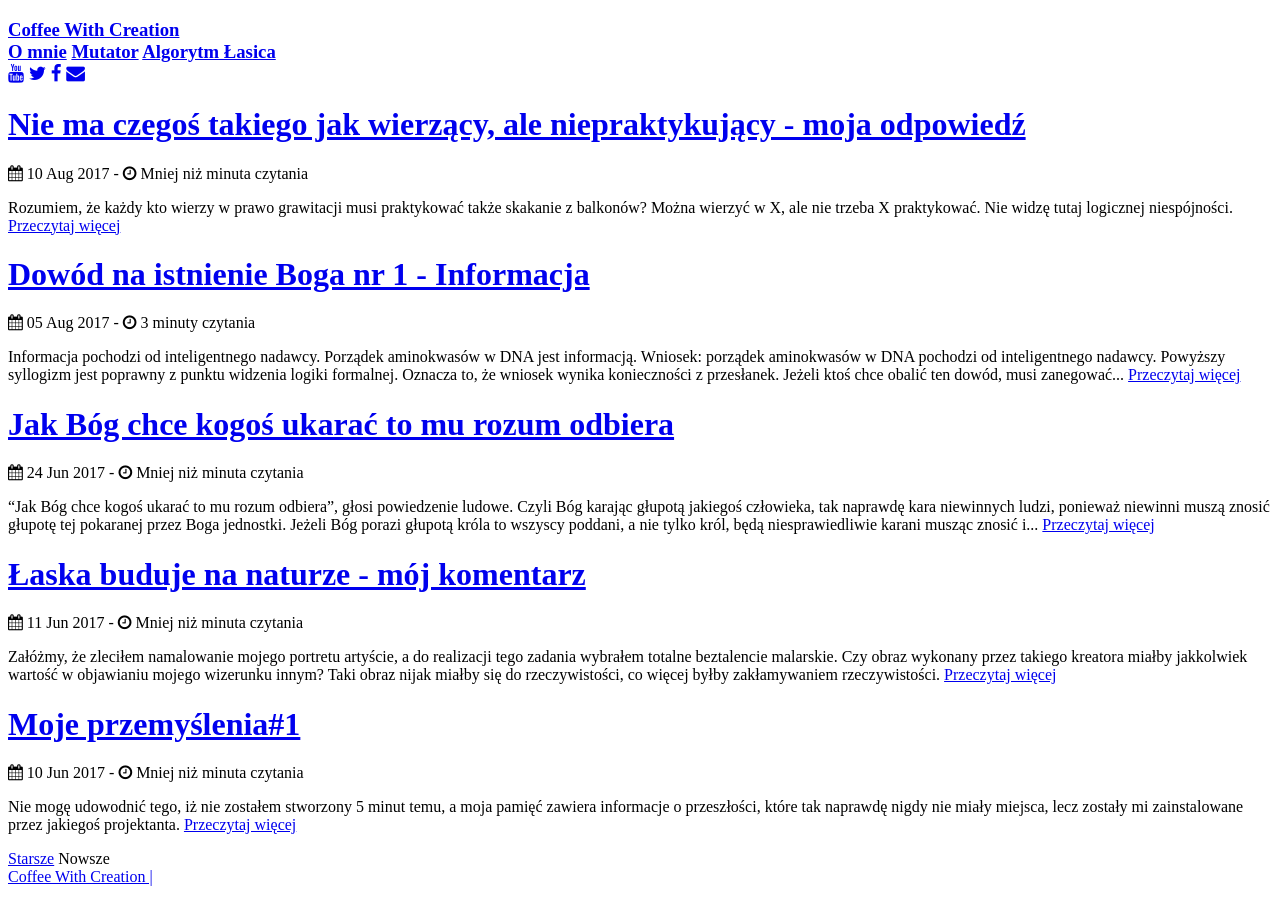
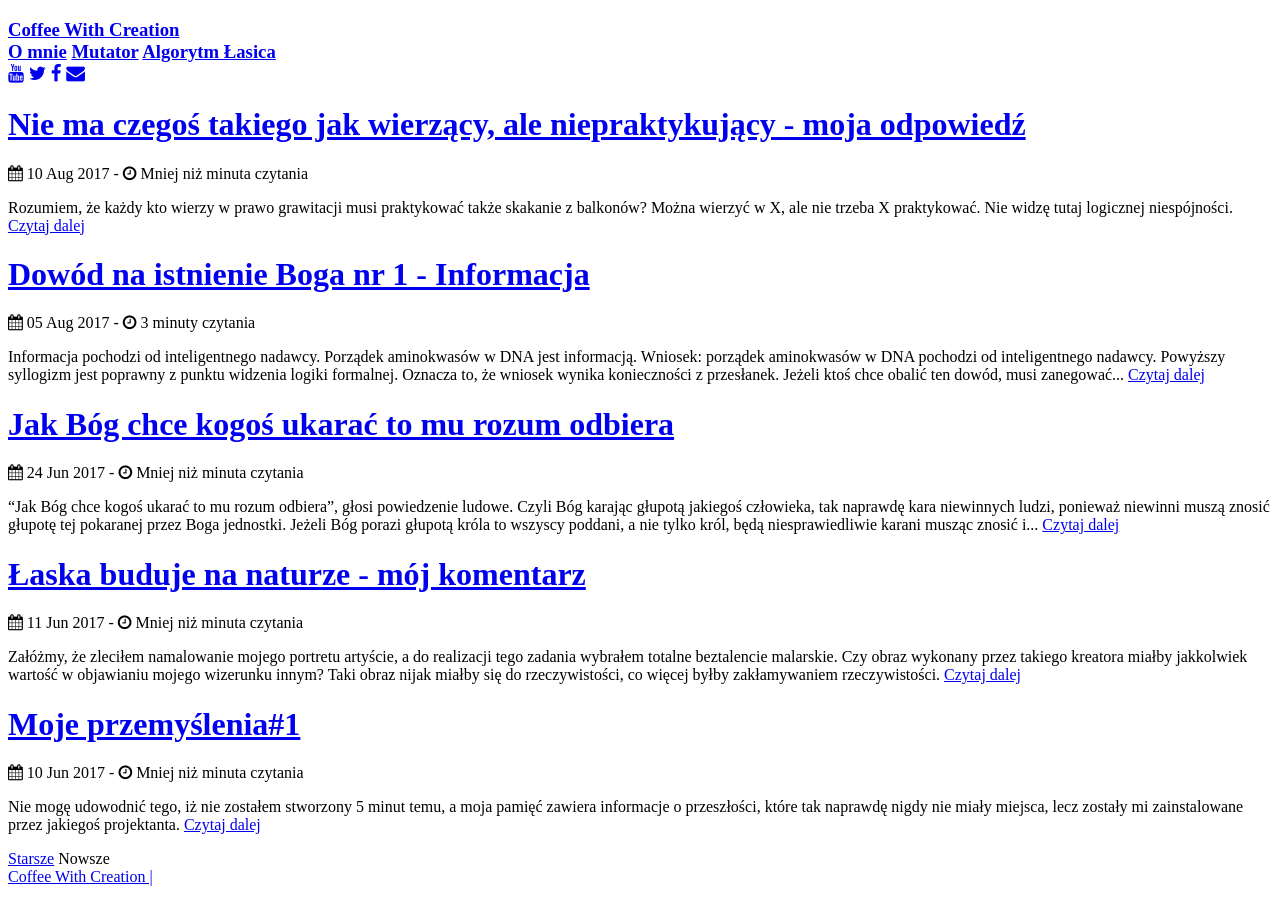
Before and after one commit to jakub-wisniewski/coffee-with-creation, a Jekyll site: the page built from index.html, in a window 1280 px wide. Built offline with Jekyll 4.4.1, drawn with Linux system fonts in a browser that asks for light colours; nearby versions of some CDN libraries; the list of posts is cut into pages by our own code.

Commit message:
Czytaj dalej - zamiana

```diff
--- a/index.html
+++ b/index.html
@@ -13,7 +13,7 @@ title: Home
     <a href="{{ site.github.url }}{{ post.url }}"><img src="{{ site.github.url }}/images/{{ post.image.teaser }}"></a>
   {% endif %}
   <p>
-    {{ post.content | strip_html | truncate: 350 }} <a href="{{ site.github.url }}{{ post.url }}">Przeczytaj więcej</a>
+    {{ post.content | strip_html | truncate: 350 }} <a href="{{ site.github.url }}{{ post.url }}">Czytaj dalej</a>
   </p>
 </div>
 {% endfor %}
```
